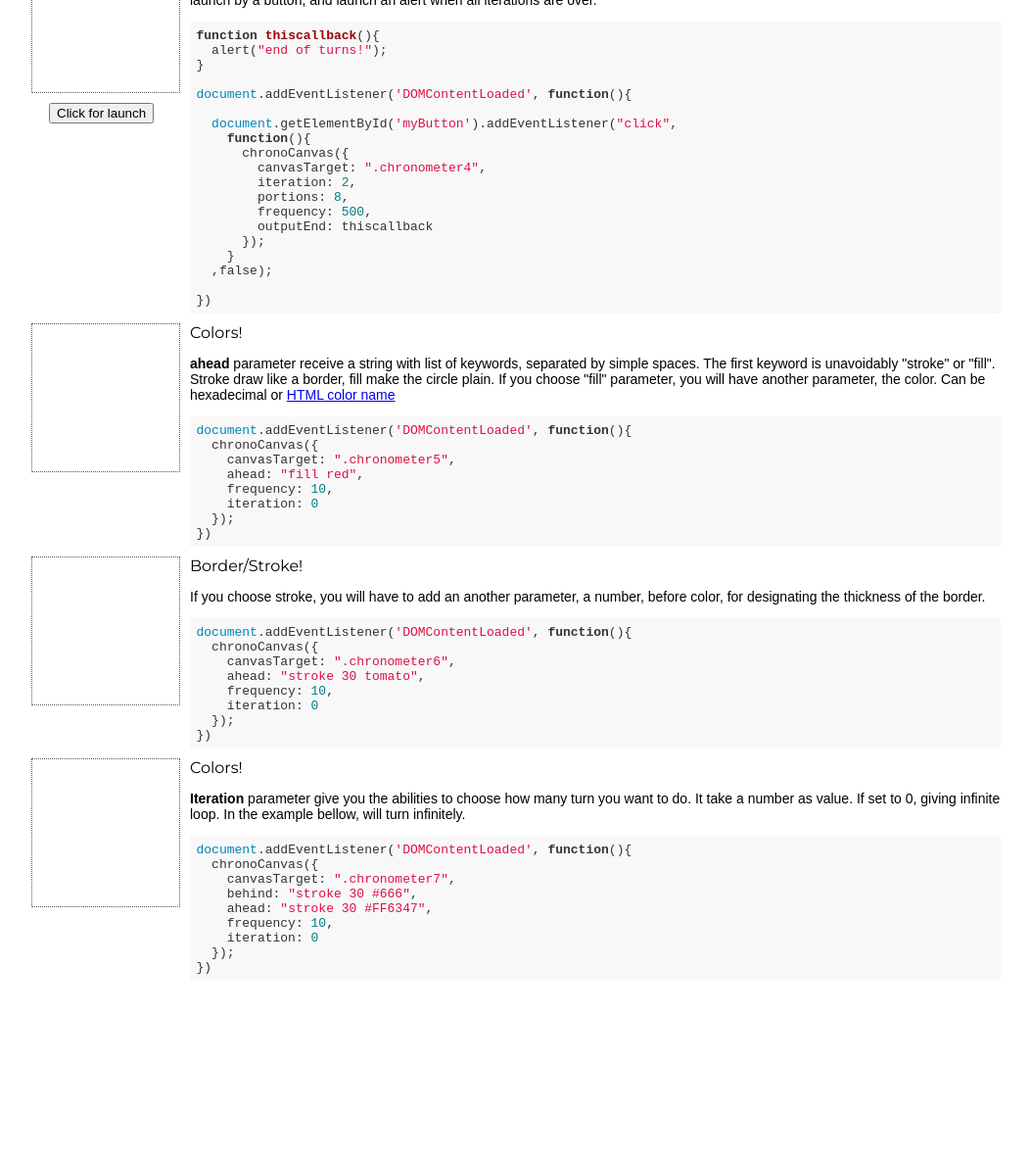
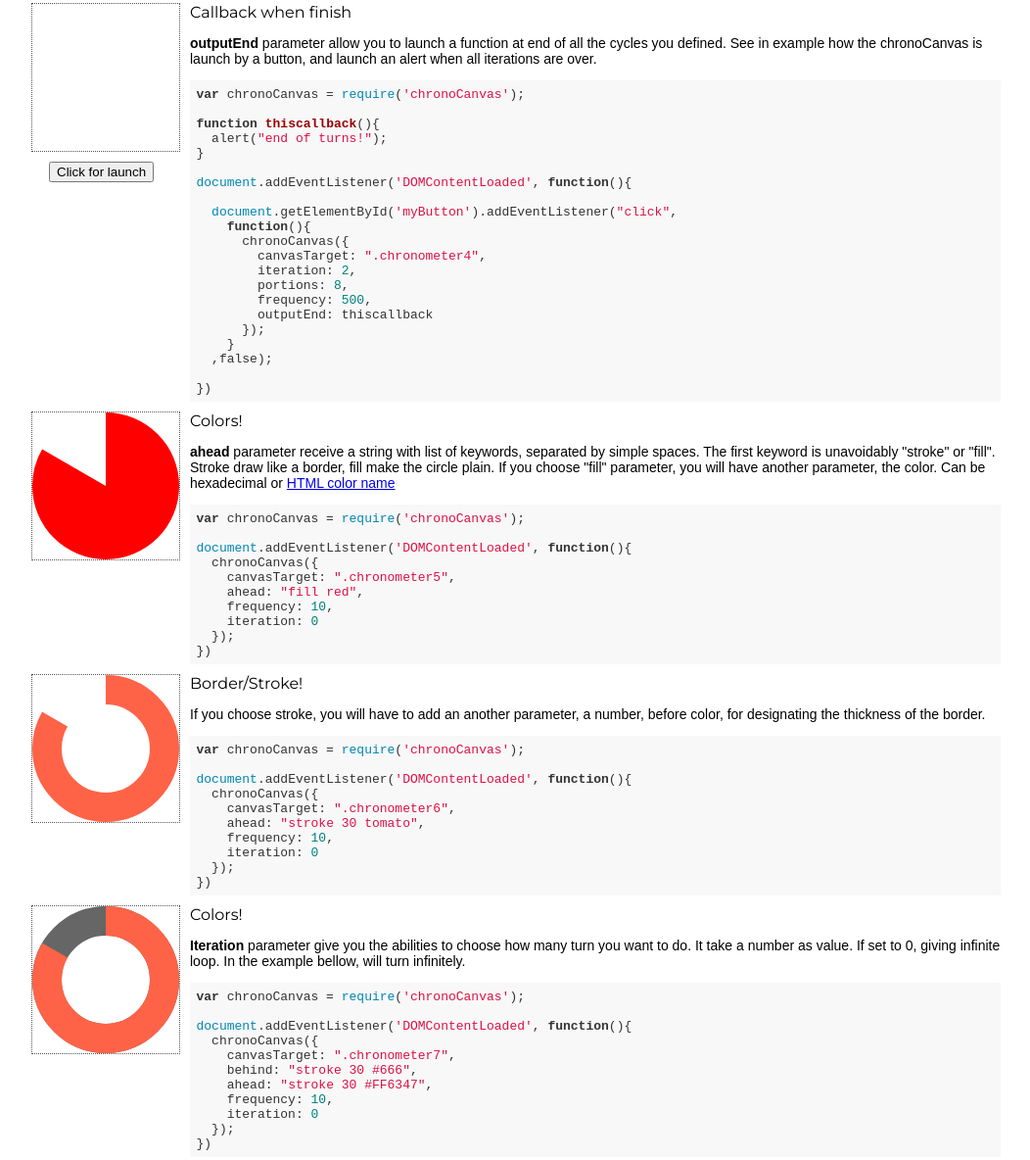
Before and after one commit to korvus/ChronoCanvas, a website with bundled scripts: page examples/examplesCommonJs.html in a window 1280 px wide. Shown: the part 698-1882 px from the top of the page at 98% size, without its empty margins (113-1165 px from the left). Before the commit the page ends 1715 px from the top, so only its background shows below. Built offline with nearby package versions, Linux system fonts and the light colour scheme.

Commit message:
inte work on doc

```diff
--- a/examples/chronoCanvas-commonJS-bundle.js
+++ b/examples/chronoCanvas-commonJS-bundle.js
@@ -1,13 +1,63 @@
 (function e(t,n,r){function s(o,u){if(!n[o]){if(!t[o]){var a=typeof require=="function"&&require;if(!u&&a)return a(o,!0);if(i)return i(o,!0);var f=new Error("Cannot find module '"+o+"'");throw f.code="MODULE_NOT_FOUND",f}var l=n[o]={exports:{}};t[o][0].call(l.exports,function(e){var n=t[o][1][e];return s(n?n:e)},l,l.exports,e,t,n,r)}return n[o].exports}var i=typeof require=="function"&&require;for(var o=0;o<r.length;o++)s(r[o]);return s})({"/home/sertel/projects/tools/ChronoCanvas/examples/chronoCanvas-commonJS.js":[function(require,module,exports){
 var chronoCanvas = require('../');
 
-(function(){
+function thiscallback(){
+  alert("end of turns!");
+}
 
-	chronoCanvas({
-		canvasTarget: ".chronometer1"
-	});
+document.addEventListener('DOMContentLoaded', function(){
 
-}())
+  chronoCanvas({
+    canvasTarget: ".chronometer1"
+  });
+
+  chronoCanvas({
+    canvasTarget: ".chronometer2",
+    portions: 60,
+    frequency: 1000
+  });
+
+  chronoCanvas({
+    canvasTarget: ".chronometer3",
+    frequency: 1,
+    iteration: 0
+  });
+
+  document.getElementById('myButton').addEventListener("click",
+    function(){
+      chronoCanvas({
+        canvasTarget: ".chronometer4",
+        iteration: 2,
+        portions: 8,
+        frequency: 500,
+        outputEnd: thiscallback
+      });
+    }
+  ,false);
+
+  chronoCanvas({
+    canvasTarget: ".chronometer5",
+    ahead: "fill red",
+    frequency: 10,
+    iteration: 0
+  });
+
+  chronoCanvas({
+    canvasTarget: ".chronometer6",
+    ahead: "stroke 30 tomato",
+    frequency: 10,
+    iteration: 0
+  });
+
+  chronoCanvas({
+    canvasTarget: ".chronometer7",
+    behind: "stroke 30 #666",
+    ahead: "stroke 30 #FF6347",
+    frequency: 10,
+    iteration: 0
+  });
+
+});
 
 },{"../":"/home/sertel/projects/tools/ChronoCanvas/index.js"}],"/home/sertel/projects/tools/ChronoCanvas/index.js":[function(require,module,exports){
 module.exports = function set(params){
--- a/examples/examplesCommonJs.html
+++ b/examples/examplesCommonJs.html
@@ -8,7 +8,6 @@
   <link rel="stylesheet" href="assets/css/github.css">
   <script type="text/javascript" src="assets/js/highlight.js"></script>
   <script type="text/javascript" src="chronoCanvas-commonJS-bundle.js"></script>
-  <script type="text/javascript" src="../chronoCanvas.js"></script>
   <script>
 
     hljs.initHighlightingOnLoad();
@@ -39,7 +38,9 @@
           <strong>Frequency</strong> time in milisecond is the interval when canvas is refreshing. By default set to 100.
           In this example, you got 1 second between each refreshing. Then, the full turn take 1 minut, as the circle is divided in 60 portions. Compare to previous example with default values to see how it take finaly the same time, but how animation is different because of the interval and the portions.
         </p>
-<pre><code class="javascript">document.addEventListener('DOMContentLoaded', function(){
+<pre><code class="javascript">var chronoCanvas = require('chronoCanvas');
+
+document.addEventListener('DOMContentLoaded', function(){
   chronoCanvas({
     canvasTarget: ".chronometer2",
     portions: 60,
@@ -53,7 +54,9 @@
         <p>
           <strong>Iteration</strong> parameter give you the abilities to choose how many turn you want to do. It take a number as value. If set to 0, giving infinite loop. In the example bellow, will turn infinitely.
         </p>
-<pre><code class="javascript">document.addEventListener('DOMContentLoaded', function(){
+<pre><code class="javascript">var chronoCanvas = require('chronoCanvas');
+
+document.addEventListener('DOMContentLoaded', function(){
   chronoCanvas({
     canvasTarget: ".chronometer3",
     frequency: 1,
@@ -68,7 +71,9 @@
         <p>
           <strong>outputEnd</strong> parameter allow you to launch a function at end of all the cycles you defined. See in example how the chronoCanvas is launch by a button, and launch an alert when all iterations are over.
         </p>
-<pre><code class="javascript">function thiscallback(){
+<pre><code class="javascript">var chronoCanvas = require('chronoCanvas');
+
+function thiscallback(){
   alert("end of turns!");
 }
 
@@ -94,7 +99,9 @@ document.addEventListener('DOMContentLoaded', function(){
         <p>
           <strong>ahead</strong> parameter receive a string with list of keywords, separated by simple spaces. The first keyword is unavoidably "stroke" or "fill". Stroke draw like a border, fill make the circle plain. If you choose "fill" parameter, you will have another parameter, the color. Can be hexadecimal or <a target="_blank" title="HTML color name" href="http://www.html-color-names.com/color-chart.php">HTML color name</a>
         </p>
-<pre><code class="javascript">document.addEventListener('DOMContentLoaded', function(){
+<pre><code class="javascript">var chronoCanvas = require('chronoCanvas');
+
+document.addEventListener('DOMContentLoaded', function(){
   chronoCanvas({
     canvasTarget: ".chronometer5",
     ahead: "fill red",
@@ -110,7 +117,9 @@ document.addEventListener('DOMContentLoaded', function(){
           If you choose stroke, you will have to add an another parameter, a number, before color, for designating the
           thickness of the border.
         </p>
-<pre><code class="javascript">document.addEventListener('DOMContentLoaded', function(){
+<pre><code class="javascript">var chronoCanvas = require('chronoCanvas');
+
+document.addEventListener('DOMContentLoaded', function(){
   chronoCanvas({
     canvasTarget: ".chronometer6",
     ahead: "stroke 30 tomato",
@@ -125,7 +134,9 @@ document.addEventListener('DOMContentLoaded', function(){
         <p>
           <strong>Iteration</strong> parameter give you the abilities to choose how many turn you want to do. It take a number as value. If set to 0, giving infinite loop. In the example bellow, will turn infinitely.
         </p>
-<pre><code class="javascript">document.addEventListener('DOMContentLoaded', function(){
+<pre><code class="javascript">var chronoCanvas = require('chronoCanvas');
+
+document.addEventListener('DOMContentLoaded', function(){
   chronoCanvas({
     canvasTarget: ".chronometer7",
     behind: "stroke 30 #666",
```
Also changed, not shown: examples/chronoCanvas-commonJS.js (+55 -5 lines), examples/examples.html (+14 -5 lines).
